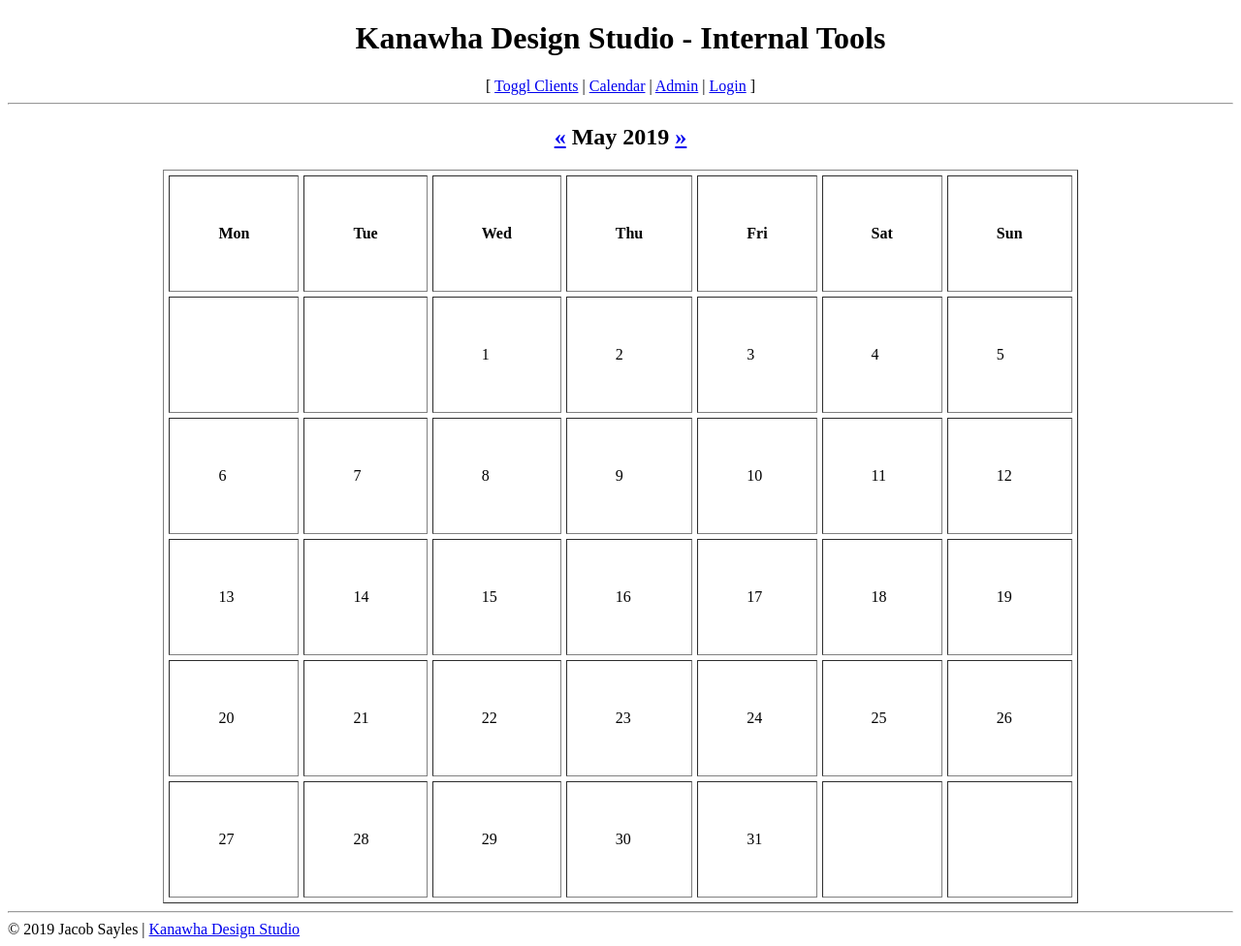
After one commit to jsayles/ktools, a Django app: page /calendar/2019/5/ in a window 1280 px wide. The commit adds this page. Shown: the whole page at 97% size. Run offline with Django 3.2, Linux system fonts and the light colour scheme.

Commit message:
added TogglUser to pull from multiple toggl accounts and added a calendar view

```diff
--- a/ktools/admin.py
+++ b/ktools/admin.py
@@ -3,6 +3,7 @@ from django.contrib import admin
 from ktools import models
 
 
+admin.site.register(models.TogglUser)
 admin.site.register(models.TogglClient)
 admin.site.register(models.TogglProject)
 admin.site.register(models.TogglEntry)
--- /dev/null
+++ b/ktools/static/css/ktools.css
@@ -0,0 +1,3 @@
+div.header {
+  text-align: center;
+}
--- a/ktools/templates/ktools/base.html
+++ b/ktools/templates/ktools/base.html
@@ -5,15 +5,17 @@
   <head>
     <meta http-equiv="content-type" content="text/html; charset=UTF-8">
     <meta charset="utf-8">
+    <link rel="stylesheet" type="text/css" href= "{% static 'css/ktools.css'%}" />
     <title>Kanawha Design Studio - Internal Tools</title>
   </head>
 
   <body>
-    <div id="header">
+    <div class="header">
       <h1>Kanawha Design Studio - Internal Tools</h1>
       <nav>
         [
         <a href="{% url 'toggl' %}">Toggl Clients</a> |
+        <a href="{% url 'calendar_today' %}">Calendar</a> |
         <a href="{% url 'admin:index' %}">Admin</a> |
         {% if request.user.is_authenticated %}
           <a class='logout-a' href="{% url 'admin:logout' %}">Logout</a>
--- /dev/null
+++ b/ktools/templates/ktools/calendar.html
@@ -0,0 +1,35 @@
+{% extends "ktools/base.html" %}
+{% load static  %}
+
+{% block content %}
+  <center>
+    <h2>
+      <a href="{% url 'calendar' prev_year prev_month %}">&laquo;</a>
+  	  {{ month_name}} {{ year }}
+  	  <a href="{% url 'calendar' next_year next_month %}">&raquo;</a>
+    </h2>
+
+    <table border="1" cellpadding="50" cellspacing="5" class="month">
+      <tr class="calendar_header" style="cellpadding:1px;">
+        <th class="mon">Mon</th>
+        <th class="tue">Tue</th>
+        <th class="wed">Wed</th>
+        <th class="thu">Thu</th>
+        <th class="fri">Fri</th>
+        <th class="sat">Sat</th>
+        <th class="sun">Sun</th>
+      </tr>
+      {% for week in calendar %}
+        <tr>
+          {% for day in week %}
+            {% if day == 0 %}
+              <td class="noday">&nbsp;</td>
+            {% else %}
+              <td>{{ day }}</td>
+            {% endif %}
+          {% endfor %}
+        </tr>
+      {% endfor %}
+    </table>
+  </center>
+{% endblock %}
--- a/ktools/templates/ktools/toggl_client.html
+++ b/ktools/templates/ktools/toggl_client.html
@@ -7,7 +7,7 @@
   <ul>
     {% for project in projects %}
       <li>
-        {{ project }}
+        <strong>{{ project.name }}:</strong> {{ project.getDurationStr }}
       </li>
     {% endfor %}
   </ul>
--- a/ktools/urls.py
+++ b/ktools/urls.py
@@ -10,8 +10,10 @@ urlpatterns = [
     path('robots.txt', lambda r: HttpResponse("User-agent: *\nDisallow: /", content_type="text/plain")),
 
     path('', views.index, name='index'),
+    path('calendar/', views.calendar_today, name='calendar_today'),
+    path('calendar/<int:year>/<int:month>/', views.calendar, name='calendar'),
     path('toggl', views.toggl, name='toggl'),
-    path('toggl/client/<client_id>', views.toggl_client, name='toggl_client'),
+    path('toggl/client/<int:client_id>', views.toggl_client, name='toggl_client'),
 
     path('admin/', admin.site.urls),
 
--- a/ktools/views.py
+++ b/ktools/views.py
@@ -1,36 +1,51 @@
+from calendar import Calendar, month_name
+
 from django.conf import settings
 from django.shortcuts import render
 from django.contrib.auth.decorators import login_required
+from django.shortcuts import get_object_or_404
+from django.utils.timezone import localtime, now
+from django.http import HttpResponse, HttpResponseRedirect
+from django.urls import reverse
 
 from toggl.TogglPy import Toggl
 
+from ktools.models import TogglUser, TogglClient, TogglProject, TogglEntry
 
-######################################################################
-# Helper Methods
-######################################################################
-
-
-def get_toggl_api():
-    toggl_account = getattr(settings, 'TOGGL_ACCOUNT', None)
-    if toggl_account is None:
-        raise ImproperlyConfigured("Please set your TOGGL_ACCOUNT setting.")
-
-    toggl_password = getattr(settings, 'TOGGL_PASSWORD', None)
-    if toggl_password is None:
-        raise ImproperlyConfigured("Please set your TOGGL_PASSWORD setting.")
-
-    toggl = Toggl()
-    toggl.setAuthCredentials(toggl_account, toggl_password)
-    return toggl
-
-
-######################################################################
-# Main Views
-######################################################################
 
 def index(request):
     context = {}
     return render(request, 'ktools/index.html', context)
+
+
+def calendar_today(request):
+    today = localtime(now()).date()
+    calendar_url = reverse('calendar', kwargs={'year': today.year, 'month': today.month})
+    return HttpResponseRedirect(calendar_url)
+
+
+def calendar(request, year, month):
+    prev_year = next_year = year
+    next_month = month + 1
+    if next_month == 13:
+        next_month = 1
+        next_year = year + 1
+    prev_month = month - 1
+    if prev_month == 0:
+        prev_month = 12
+        prev_year = year - 1
+
+    context = {
+        'month': month,
+        'year': year,
+        'calendar': Calendar().monthdayscalendar(year, month),
+        'month_name': month_name[month],
+        'prev_month': prev_month,
+        'prev_year': prev_year,
+        'next_month': next_month,
+        'next_year': next_year,
+    }
+    return render(request, 'ktools/calendar.html', context)
 
 
 ######################################################################
@@ -39,16 +54,15 @@ def index(request):
 
 @login_required
 def toggl(request):
-    toggl_clients = get_toggl_api().getClients()
+    toggl_clients = TogglClient.objects.all()
     context = {'toggl_clients': toggl_clients}
     return render(request, 'ktools/toggl.html', context)
 
 
 @login_required
 def toggl_client(request, client_id):
-    api = get_toggl_api()
-    client = api.getClient(id=client_id)
-    projects = api.getClientProjects(client_id)
+    client = get_object_or_404(TogglClient, id=client_id)
+    projects = TogglProject.objects.filter(client=client)
     context = {
         'client': client,
         'projects': projects,
```
Also changed, not shown: ktools/models.py (+22 -1 lines), ktools/toggl_api.py (+71 -29 lines), ktools/migrations/0001_initial.py, ktools/migrations/0002_auto_20190517_1743.py (added).
